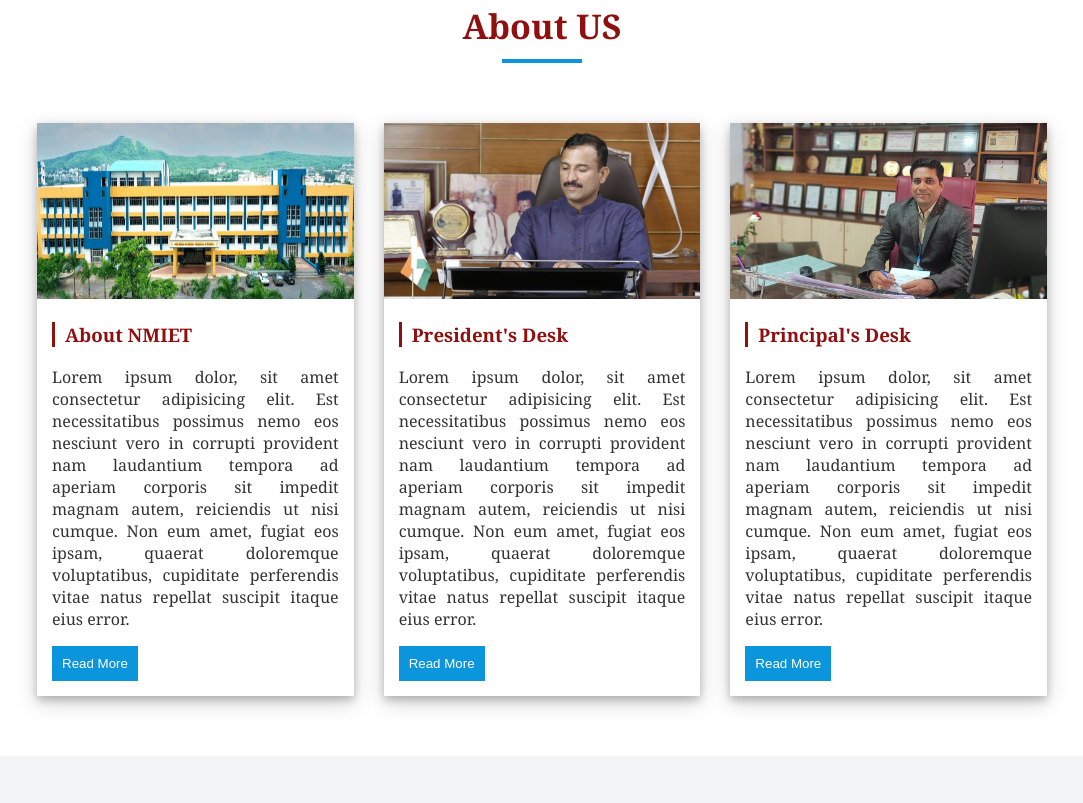
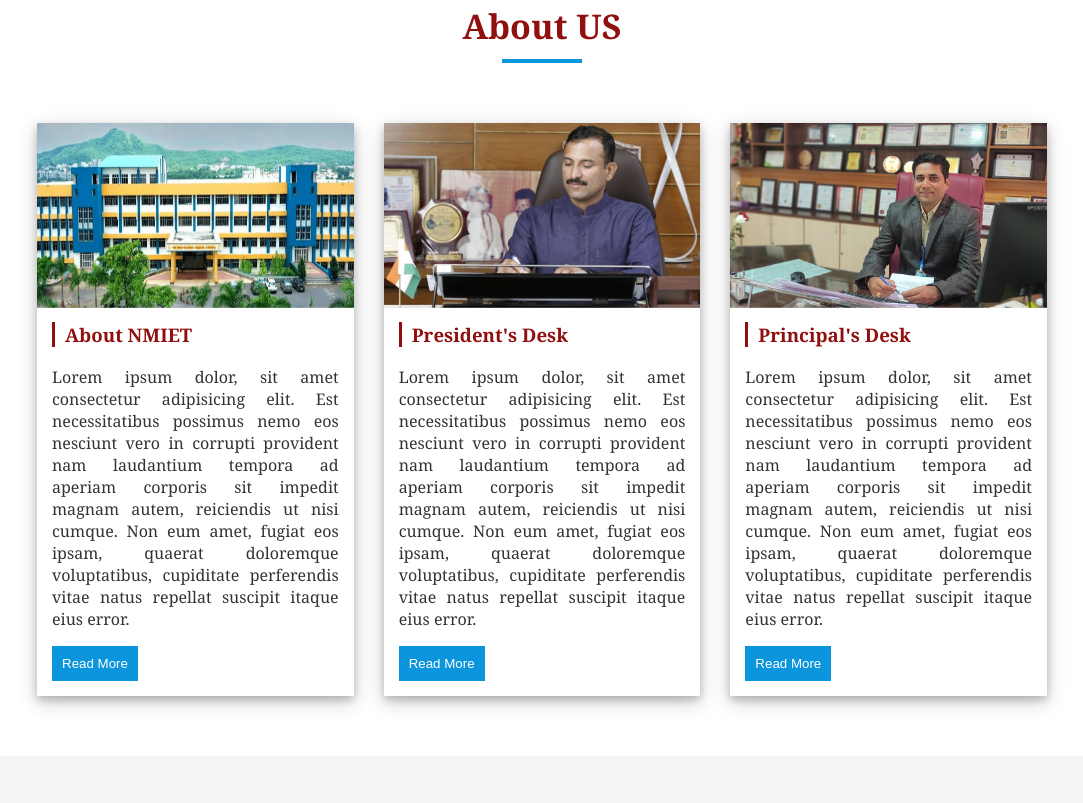
Before and after one commit to PrathamKunden/NMIET-clone, a plain HTML site: page NMIET.html in a window 1280 px wide. Shown: the part 857-1660 px from the top of the page, without its empty margins (98-1181 px from the left). Drawn offline with Linux system fonts and the light colour scheme; files whose address does not match are found by name.

Commit message:
Update NMIET.css

```diff
--- a/NMIET.css
+++ b/NMIET.css
@@ -241,11 +241,14 @@ marquee a{
     padding-left: 15px; */
     box-sizing: border-box;
     box-shadow: 0 4px 8px 0 rgba(0, 0, 0, 0.2), 0 6px 20px 0 rgba(0, 0, 0 , 0.19);
+    overflow:hidden;
 }
 
 .image img{
     width:100%;
     aspect-ratio: 9/5;
+    scale:1.1;
+    transition:1s ease;
 }
 
 .image .text{
```
